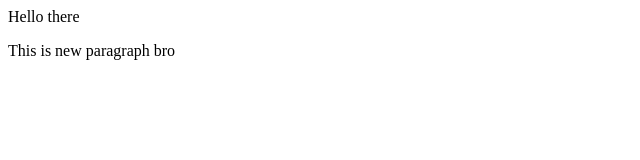
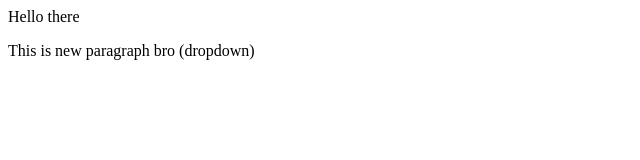
Before and after one commit to azadgupta1/Pushing_Project, a plain HTML site: page index.html in a window 1280 px wide. Shown: the full height of the page, 0-640 px from the left. Drawn offline with Linux system fonts and the light colour scheme.

```diff
--- a/index.html
+++ b/index.html
@@ -1,2 +1,2 @@
 <p>Hello there</p>
-<p>This is new paragraph bro</p>
+<p>This is new paragraph bro (dropdown)</p>
```
